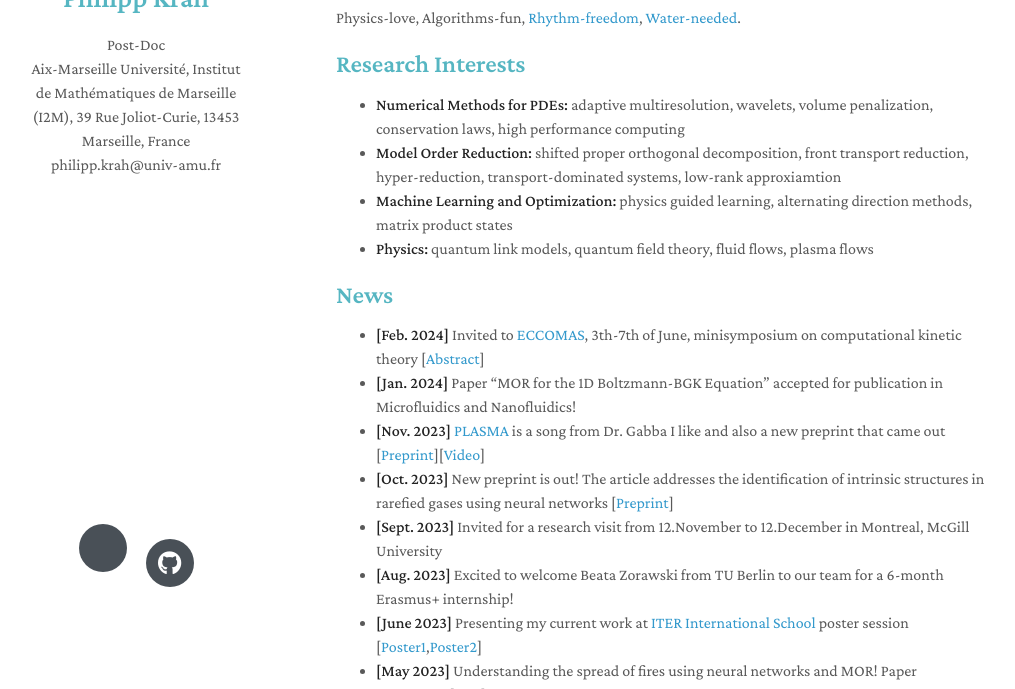
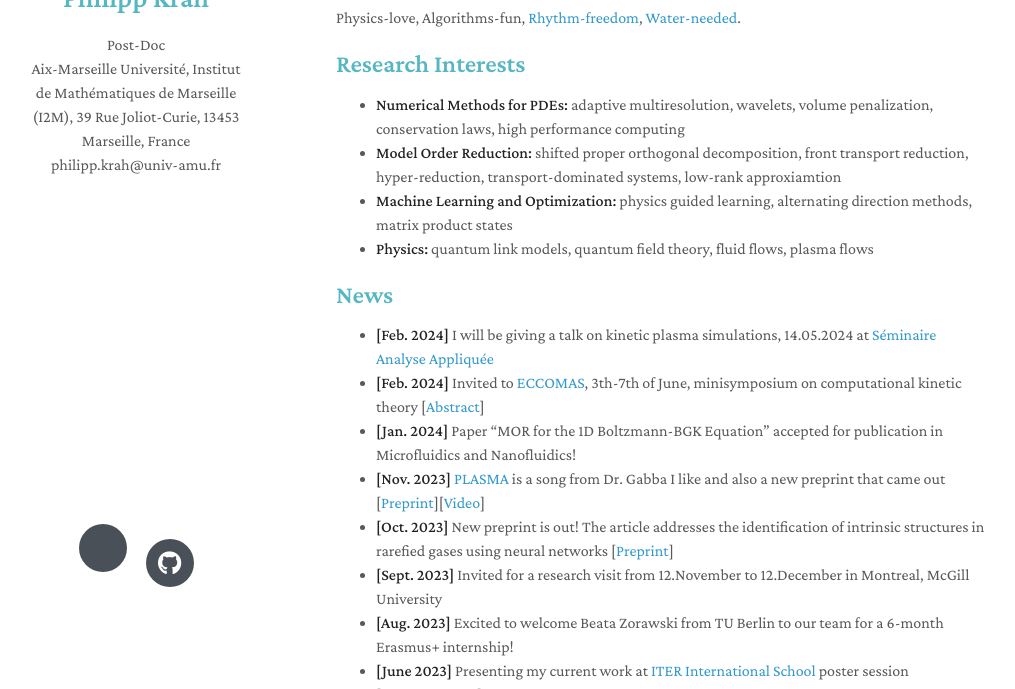
Before and after one commit to Philipp137/Philipp137.github.io, a Jekyll site: the page built from index.markdown, in a window 1280 px wide and 900 px high, cut to the strip 211-900 px from the top of the window. Shown: the whole strip, without its empty margins (134-1149 px from the left). Built offline with Jekyll 4.4.1, drawn with Linux system fonts in a browser that asks for light colours; nearby versions of some CDN libraries; a style sheet for code colours, icons or effects is not loaded.

Commit message:
seminare analyse appliquee

```diff
--- a/index.markdown
+++ b/index.markdown
@@ -18,6 +18,7 @@ Physics-love, Algorithms-fun, [Rhythm-freedom](https://soundcloud.com/massesandb
 
 ## News
 
+- **[Feb. 2024]** I will be giving a talk on kinetic plasma simulations, 14.05.2024 at [Séminaire Analyse Appliquée](https://www.i2m.univ-amu.fr/agenda/seminaires/analyse-appliquee-aa/)
 - **[Feb. 2024]** Invited to [ECCOMAS](https://eccomas2024.org), 3th-7th of June, minisymposium on computational kinetic theory [[Abstract](https://Philipp137.github.io/assets/other/ECOMAS.pdf)]
 - **[Jan. 2024]** Paper "MOR for the 1D Boltzmann-BGK Equation" accepted for publication in Microfluidics and Nanofluidics!
 - **[Nov. 2023]** [PLASMA](https://open.spotify.com/search/plasma) is a song from Dr. Gabba I like and also a new preprint that came out [[Preprint](https://arxiv.org/pdf/2311.09379)][[Video](https://drive.google.com/file/d/1WoEf9f8vx-K5f-85nAp8ua2T0wNcfkwW/view?usp=sharing)]
```
